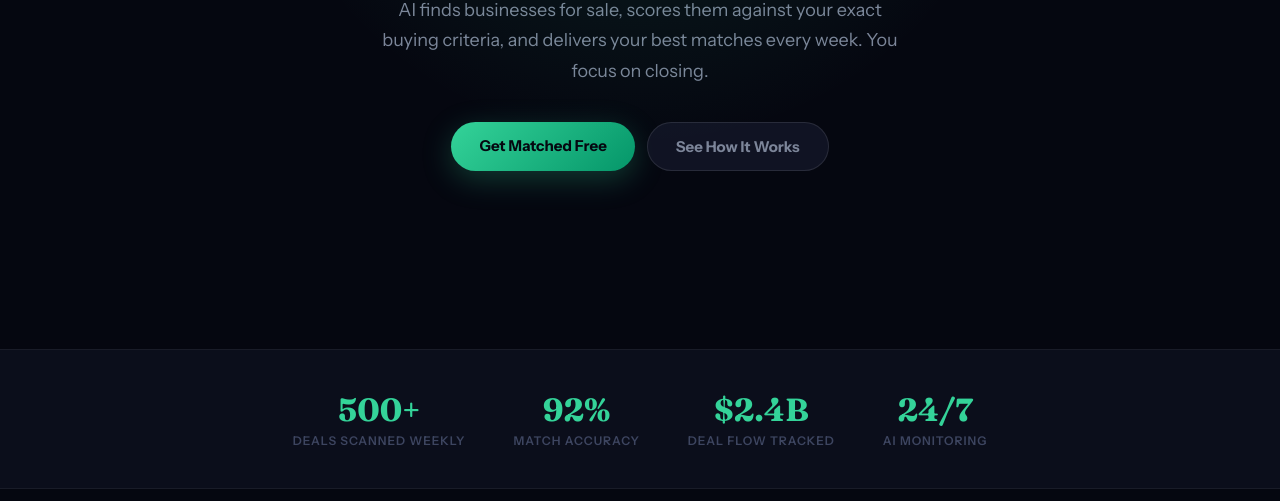
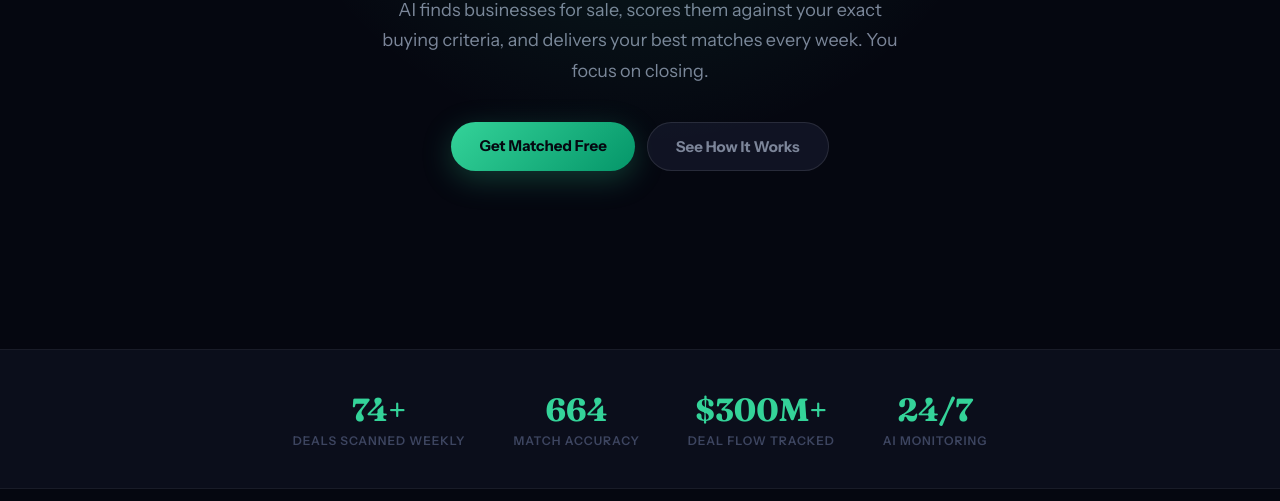
Before and after one commit to Rustybone210-beep/Deal-Matcher, a website: page public/subscribe.html in a window 1280 px wide. Shown: the part 451-952 px from the top of the page. Drawn offline with Linux system fonts and the light colour scheme.

Commit message:
Updated subscribe page with real stats and full feature descriptions

```diff
--- a/public/subscribe.html
+++ b/public/subscribe.html
@@ -63,9 +63,9 @@ html{scroll-behavior:smooth}body{font-family:var(--sans);background:var(--bg);co
 <div class="hero-cta"><a href="#signup" class="btn btn-primary">Get Matched Free</a><a href="#how" class="btn btn-secondary">See How It Works</a></div>
 </section>
 <div class="stats-bar">
-<div class="stat-item"><div class="stat-num">500+</div><div class="stat-label">Deals Scanned Weekly</div></div>
-<div class="stat-item"><div class="stat-num">92%</div><div class="stat-label">Match Accuracy</div></div>
-<div class="stat-item"><div class="stat-num">$2.4B</div><div class="stat-label">Deal Flow Tracked</div></div>
+<div class="stat-item"><div class="stat-num">74+</div><div class="stat-label">Deals Scanned Weekly</div></div>
+<div class="stat-item"><div class="stat-num">664</div><div class="stat-label">Match Accuracy</div></div>
+<div class="stat-item"><div class="stat-num">$300M+</div><div class="stat-label">Deal Flow Tracked</div></div>
 <div class="stat-item"><div class="stat-num">24/7</div><div class="stat-label">AI Monitoring</div></div>
 </div>
 <section class="section" id="how">
@@ -106,7 +106,7 @@ html{scroll-behavior:smooth}body{font-family:var(--sans);background:var(--bg);co
 <div class="form-row"><div class="f-group"><label>Full Name</label><input id="subName" placeholder="John Smith" required/></div><div class="f-group"><label>Email</label><input id="subEmail" type="email" placeholder="john@firm.com" required/></div></div>
 <div class="form-row"><div class="f-group"><label>Company / Fund</label><input id="subCompany" placeholder="Your firm name"/></div><div class="f-group"><label>Phone</label><input id="subPhone" placeholder="210-555-1234"/></div></div>
 <div class="f-group"><label>Target Industries</label><input id="subIndustries" placeholder="Healthcare, Restaurant, Retail, Manufacturing..." required/></div>
-<div class="form-row"><div class="f-group"><label>Target Locations</label><input id="subLocations" placeholder="Florida, Texas, Nationwide..." required/></div><div class="f-group"><label>Plan</label><select id="subPlan"><option value="free">Free — 3 matches/week</option><option value="pro">Pro $49/mo</option><option value="enterprise">Enterprise $199/mo</option></select></div></div>
+<div class="form-row"><div class="f-group"><label>Target Locations</label><input id="subLocations" placeholder="Florida, Texas, Nationwide..." required/></div><div class="f-group"><label>Plan</label><select id="subPlan"><option value="free">Free — Up to 25 matches</option><option value="pro">Pro $49/mo</option><option value="enterprise">Enterprise $199/mo</option></select></div></div>
 <div class="form-row"><div class="f-group"><label>Min Price ($)</label><input id="subMinPrice" type="number" placeholder="200000"/></div><div class="f-group"><label>Max Price ($)</label><input id="subMaxPrice" type="number" placeholder="5000000"/></div></div>
 <div class="f-group" style="margin-top:8px"><label style="display:flex;align-items:flex-start;gap:8px;cursor:pointer;font-size:12px;color:var(--t2);text-transform:none;letter-spacing:0"><input type="checkbox" id="subAgree" required style="margin-top:3px;width:16px;height:16px;accent-color:var(--teal)"/>I agree to the <a href="/terms.html" target="_blank" style="color:var(--teal)">Terms of Service</a> including the 2% facilitation fee on closed transactions, KYC/AML compliance requirements, and proof of funds verification.</label></div><button type="submit" class="form-submit">Get Matched — Free</button>
 <div class="form-note">No credit card required for free tier. Upgrade anytime.<br/>By signing up you agree to our <a href="/terms.html" target="_blank">Terms of Service</a> including the 2% facilitation fee on closed transactions.</div>
```
